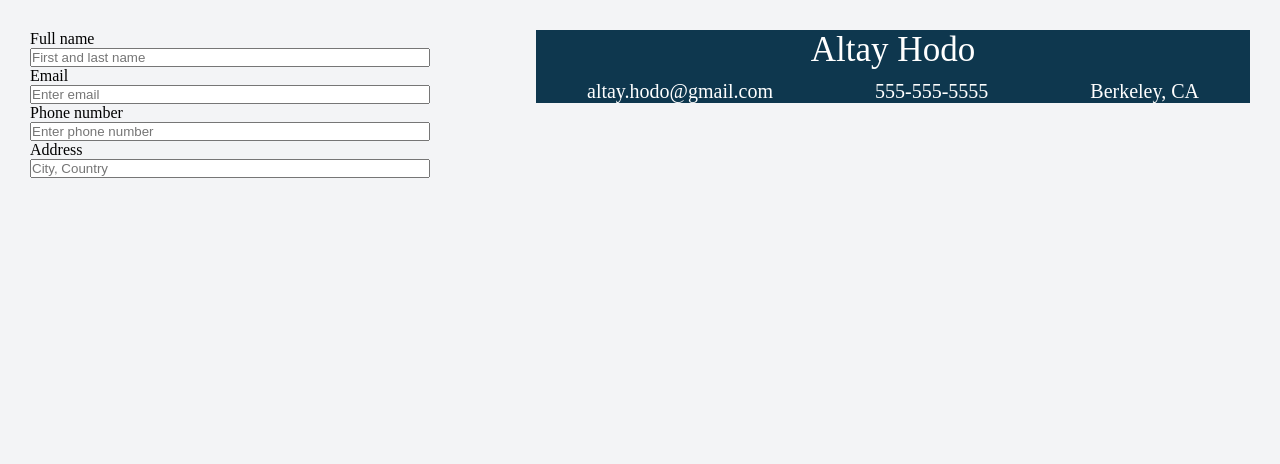
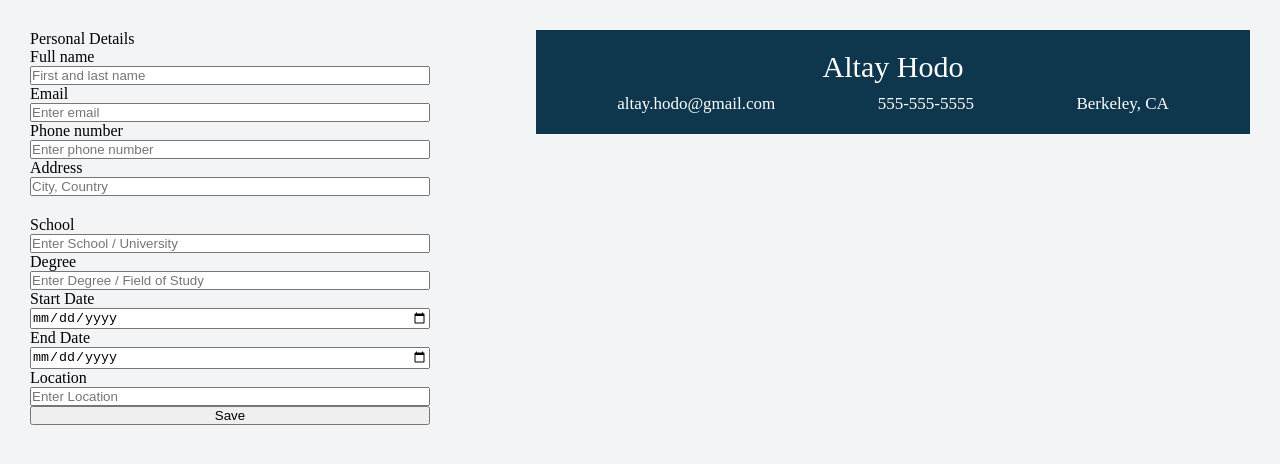
Before and after one commit to AltayHodo/react-cv-new, a React (Vite) app: page / in a window 1280 px wide. Shown: the top 464 px of the page. Built offline with nearby package versions, Linux system fonts and the light colour scheme.

Commit message:
update educationData state to store multiple entries

```diff
--- a/src/App.jsx
+++ b/src/App.jsx
@@ -1,14 +1,18 @@
 import './styles/App.css';
 import { useState } from 'react';
 import PersonalForm from './components/PersonalForm';
+import EducationForm from './components/EducationForm';
 import ResumeDisplay from './components/ResumeDisplay';
 
 function App() {
   const [personalData, setPersonalData] = useState({});
+  const [educationData, setEducationData] = useState([]);
+
   return (
     <div className="body">
       <div className="left-side">
         <PersonalForm onSave={setPersonalData} />
+        <EducationForm onSave={setEducationData} />
       </div>
       <div className="right-side">
         <ResumeDisplay personalData={personalData} />
--- a/src/components/EducationForm.jsx
+++ b/src/components/EducationForm.jsx
@@ -0,0 +1,92 @@
+import { useState } from 'react';
+
+export default function EducationForm({ onSave }) {
+  // const [school, setSchool] = useState('');
+  // const [degree, setDegree] = useState('');
+  // const [startDate, setStartDate] = useState('');
+  // const [endDate, setEndDate] = useState('');
+  // const [location, setLocation] = useState('');
+
+  const [education, setEducation] = useState({
+    school: '',
+    degree: '',
+    startDate: '',
+    endDate: '',
+    location: '',
+  });
+
+  const handleUpdate = (field, value) => {
+    setEducation((prev) => ({
+      ...prev,
+      [field]: value,
+    }));
+  };
+
+  function saveInfo(e) {
+    e.preventDefault();
+
+    onSave((prevEducationList) => [...prevEducationList, education]);
+
+    setEducation({
+      school: '',
+      degree: '',
+      startDate: '',
+      endDate: '',
+      location: '',
+    });
+  }
+
+  return (
+    <div className="education-form">
+      <form action="" onSubmit={saveInfo}>
+        <label htmlFor="school">School</label>
+        <input
+          type="text"
+          id="school"
+          name="school"
+          placeholder="Enter School / University"
+          value={education.school}
+          onChange={(e) => handleUpdate('school', e.target.value)}
+        />
+        <label htmlFor="degree">Degree</label>
+        <input
+          type="text"
+          id="degree"
+          name="degree"
+          placeholder="Enter Degree / Field of Study"
+          value={education.degree}
+          onChange={(e) => handleUpdate('degree', e.target.value)}
+        />
+        <label htmlFor="start-date">Start Date</label>
+        <input
+          type="date"
+          id="start-date"
+          name="start-date"
+          placeholder="Enter Start Date"
+          value={education.startDate}
+          onChange={(e) => handleUpdate('startDate', e.target.value)}
+        />
+        <label htmlFor="end-date">End Date</label>
+        <input
+          type="date"
+          id="end-date"
+          name="end-date"
+          placeholder="Enter End Date"
+          value={education.endDate}
+          onChange={(e) => handleUpdate('endDate', e.target.value)}
+        />
+        <label htmlFor="location">Location</label>
+        <input
+          type="text"
+          id="location"
+          name="location"
+          placeholder="Enter Location"
+          value={education.location}
+          onChange={(e) => handleUpdate('location', e.target.value)}
+        />
+
+        <button type="submit">Save</button>
+      </form>
+    </div>
+  );
+}
--- a/src/components/PersonalForm.jsx
+++ b/src/components/PersonalForm.jsx
@@ -18,6 +18,7 @@ export default function PersonalForm({ onSave }) {
   return (
     <div className="personal-form">
       <form action="">
+        <div className="title">Personal Details</div>
         <label htmlFor="full-name">Full name</label>
         <input
           type="text"
--- a/src/components/ResumeDisplay.jsx
+++ b/src/components/ResumeDisplay.jsx
@@ -1,4 +1,4 @@
-export default function ResumeDisplay({personalData}) {
+export default function ResumeDisplay({ personalData }) {
 
   return (
     <div className="resume-display">
--- a/src/styles/App.css
+++ b/src/styles/App.css
@@ -27,25 +27,28 @@
   flex: 3;
 }
 
-.personal-form > form{
+.personal-form > form,
+.education-form > form{
   display: flex;
   flex-direction: column;
   max-width: 400px;
+  margin-bottom: 20px;
 }
 
 .resume-display > .header{
   color: white;
   background-color: var(--dark-blue);
   text-align: center;
+  padding: 20px 30px;
 }
 
 .resume-display .name{
-  font-size: 35px;
+  font-size: 30px;
   margin-bottom: 10px;
 }
 
 .resume-display .contact-info{
-  font-size: 20px;
+  font-size: 17px;
   display: flex;
   justify-content: space-around;
 }
```
